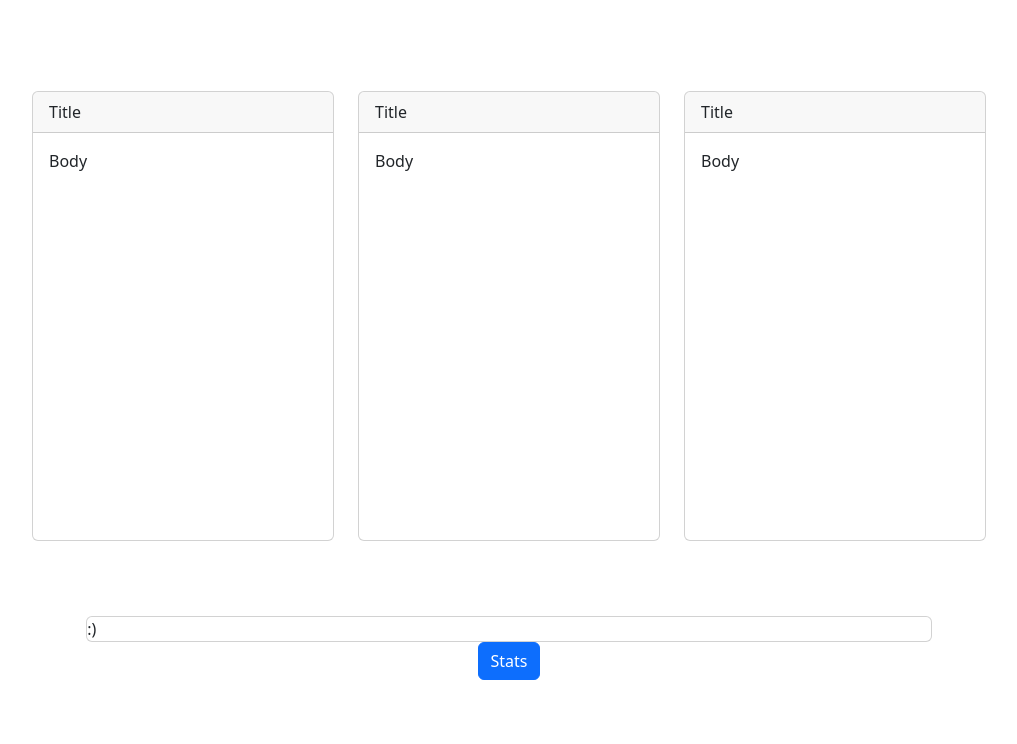
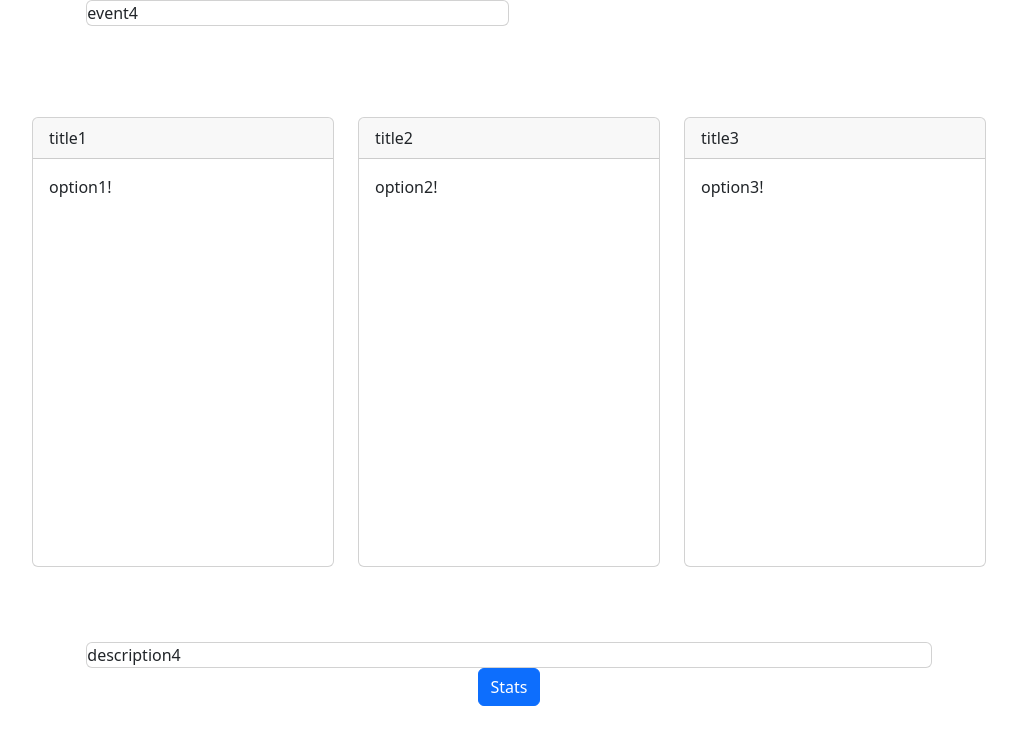
Before and after one commit to its-mino/Squire, a plain HTML site: page index.html in a window 1280 px wide. Shown: the whole page, without its empty margins (131-1148 px from the left). Drawn offline with nearby package versions, Linux system fonts and the light colour scheme; no server answers.

Commit message:
basic events in place

```diff
--- a/game.js
+++ b/game.js
@@ -1,10 +1,132 @@
+function RNG(seed) {
+    // LCG using GCC's constants
+    this.m = 0x80000000; // 2**31;
+    this.a = 1103515245;
+    this.c = 12345;
+
+    this.state = seed ? seed : Math.floor(Math.random() * (this.m - 1));
+  }
+  RNG.prototype.nextInt = function() {
+    this.state = (this.a * this.state + this.c) % this.m;
+    return this.state;
+  }
+  RNG.prototype.nextFloat = function() {
+    // returns in range [0,1]
+    return this.nextInt() / (this.m - 1);
+  }
+  RNG.prototype.nextRange = function(start, end) {
+    // returns in range [start, end): including start, excluding end
+    // can't modulu nextInt because of weak randomness in lower bits
+    var rangeSize = end - start;
+    var randomUnder1 = this.nextInt() / this.m;
+    return start + Math.floor(randomUnder1 * rangeSize);
+  }
+  RNG.prototype.choice = function(array) {
+    return array[this.nextRange(0, array.length)];
+  }
+
+function resolveEvent(index) {
+    console.log(index)
+    choice = squire.event.choices[index];
+    choice.effects.forEach(element => {
+        element.effect(element.args);
+    });
+    squire.newEvent();
+}
+
+effects = {
+    "damage": (args) => squire.adventurerHealth -= args[0],
+    "heal": (args) => squire.adventurerHealth += args[0]
+}
+
+events = [
+  {
+    "name": "event1",
+    "description": "description1",
+    "choices": [
+      {
+        "title": "title1",
+        "text": "heal 5",
+        "effects": [{"effect": effects.heal, "args": [5]}]
+      },
+      {
+        "title": "title2",
+        "text": "damage 7",
+        "effects": [{"effect": effects.damage, "args": [7]}]
+      },
+      {
+        "title": "title3",
+        "text": "option3!",
+        "effects": []
+      }
+    ]
+  },
+  {
+    "name": "event2",
+    "description": "description2",
+    "choices": [
+      {
+        "title": "title1",
+        "text": "option1!",
+        "effects": []
+      },
+      {
+        "title": "title2",
+        "text": "option2!",
+        "effects": []
+      },
+      {
+        "title": "title3",
+        "text": "option3!",
+        "effects": []
+      }
+    ]
+  },
+  {
+    "name": "event3",
+    "description": "description3",
+    "choices": [
+      {
+        "title": "title1",
+        "text": "option1!",
+        "effects": []
+      },
+      {
+        "title": "title2",
+        "text": "option2!",
+        "effects": []
+      },
+      {
+        "title": "title3",
+        "text": "option3!",
+        "effects": []
+      }
+    ]
+  },
+  {
+    "name": "event4",
+    "description": "description4",
+    "choices": [
+      {
+        "title": "title1",
+        "text": "option1!",
+        "effects": []
+      },
+      {
+        "title": "title2",
+        "text": "option2!",
+        "effects": []
+      },
+      {
+        "title": "title3",
+        "text": "option3!",
+        "effects": []
+      }
+    ]
+  }
+]
+
 class Squire {
-    constructor() {
-      this.newName('squire');
-      this.newName('adventurer');
-      this.adventurerHealth = 10;
-    }
-
     _squireName = "";
     get squireName() {
         return this._squireName;
@@ -23,6 +145,46 @@ class Squire {
         this._adventurerName = name;
     }
 
+    _adventurerHealth = 10;
+    get adventurerHealth() {
+        return this._adventurerHealth;
+    }
+    set adventurerHealth(health) {
+        document.getElementById('adventurerHealth').innerHTML = health;
+        this._adventurerHealth = health;
+    }
+
+    _event = {};
+    get event() {
+        return this._event
+    }
+    set event(e) {
+        if (!e) {
+          return
+        }
+        document.getElementById('description').innerHTML = e.description;
+        document.getElementById('title').innerHTML = e.name;
+        for (var i=0; i<e.choices.length; i++) {
+          document.getElementById('option'+(i+1)+'header').innerHTML = e.choices[i].title;
+          document.getElementById('option'+(i+1)+'body').innerHTML = e.choices[i].text;
+        }
+        this._event = e;
+    }
+
+    constructor() {
+      this.newName('squire');
+      this.newName('adventurer');
+      this.adventurerHealth = 10;
+      this.seed = Date.now()
+      this.rng = new RNG(this.seed);
+      this.event = null;
+      this.newEvent();
+    }
+
+    newEvent() {
+      this.event = this.rng.choice(events);
+    }
+
     newName(target) {
         fetch('https://chartopia.d12dev.com/api/charts/32000/roll/', {
         method: 'POST',
@@ -36,10 +198,10 @@ class Squire {
 
     setName(name, target) {
         if (target == 'squire') {
-            this.squireName(name);
+            this.squireName = name;
         }
         else {
-            this.adventurerName(name);
+            this.adventurerName = name;
         }
 
     }
@@ -49,4 +211,4 @@ class Squire {
     }
   }
 
-new Squire();
+squire = new Squire();
--- a/index.html
+++ b/index.html
@@ -2,12 +2,21 @@
     <head>
         <link rel="stylesheet" href="https://cdn.jsdelivr.net/npm/bootstrap@5.3.2/dist/css/bootstrap.min.css" integrity="sha384-T3c6CoIi6uLrA9TneNEoa7RxnatzjcDSCmG1MXxSR1GAsXEV/Dwwykc2MPK8M2HN" crossorigin="anonymous">
         <script src="https://cdn.jsdelivr.net/npm/bootstrap@5.3.2/dist/js/bootstrap.min.js" integrity="sha384-BBtl+eGJRgqQAUMxJ7pMwbEyER4l1g+O15P+16Ep7Q9Q+zqX6gSbd85u4mG4QzX+" crossorigin="anonymous"></script>
-        <script src="game.js"></script>
+        <script src="//cdnjs.cloudflare.com/ajax/libs/seedrandom/3.0.5/seedrandom.min.js"></script>
+        <script src="game.js" defer></script>
     </head>
     <body>
+        <div class="row d-flex justify-content-center">
+            <div class="col-8 d-flex">
+                <div id="title" class="card d-flex w-50">
+                    :)
+                </div>
+            </div>
+        </div>
+
         <div class="row d-flex justify-content-center h-75 mt-3">
             <div class="col-3 d-flex">
-                <div id="option1" class="card d-flex w-100 h-75 align-self-center">
+                <div id="option1" class="card d-flex w-100 h-75 align-self-center" onclick="resolveEvent(0)">
                     <div id="option1header" class="card-header">
                         Title
                     </div>
@@ -17,7 +26,7 @@
                 </div>
             </div>
             <div class="col-3 d-flex">
-                <div id="option2" class="card d-flex w-100 h-75 align-self-center">
+                <div id="option2" class="card d-flex w-100 h-75 align-self-center" onclick="resolveEvent(1)">
                     <div id="option2header" class="card-header">
                         Title
                     </div>
@@ -27,7 +36,7 @@
                 </div>
             </div>
             <div class="col-3 d-flex">
-                <div id="option3" class="card d-flex w-100 h-75 align-self-center">
+                <div id="option3" class="card d-flex w-100 h-75 align-self-center" onclick="resolveEvent(2)">
                     <div id="option3header" class="card-header">
                         Title
                     </div>
@@ -40,7 +49,7 @@
 
         <div class="row d-flex justify-content-center">
             <div class="col-8 d-flex">
-                <div class="card d-flex w-100">
+                <div id="description" class="card d-flex w-100">
                     :)
                 </div>
             </div>
@@ -60,11 +69,8 @@
                   <button type="button" class="btn-close" data-bs-dismiss="modal" aria-label="Close"></button>
                 </div>
                 <div class="modal-body">
-                    Adventurer: <span id="adventurerName">Adventurer Name</span>
-                </div>
-                <div class="modal-footer">
-                  <button type="button" class="btn btn-secondary" data-bs-dismiss="modal">Close</button>
-                  <button type="button" class="btn btn-primary">Save changes</button>
+                    Adventurer: <span id="adventurerName">Adventurer Name</span><br>
+                    Adventurer Health: <span id="adventurerHealth">Adventurer Health</span>
                 </div>
               </div>
             </div>
```
